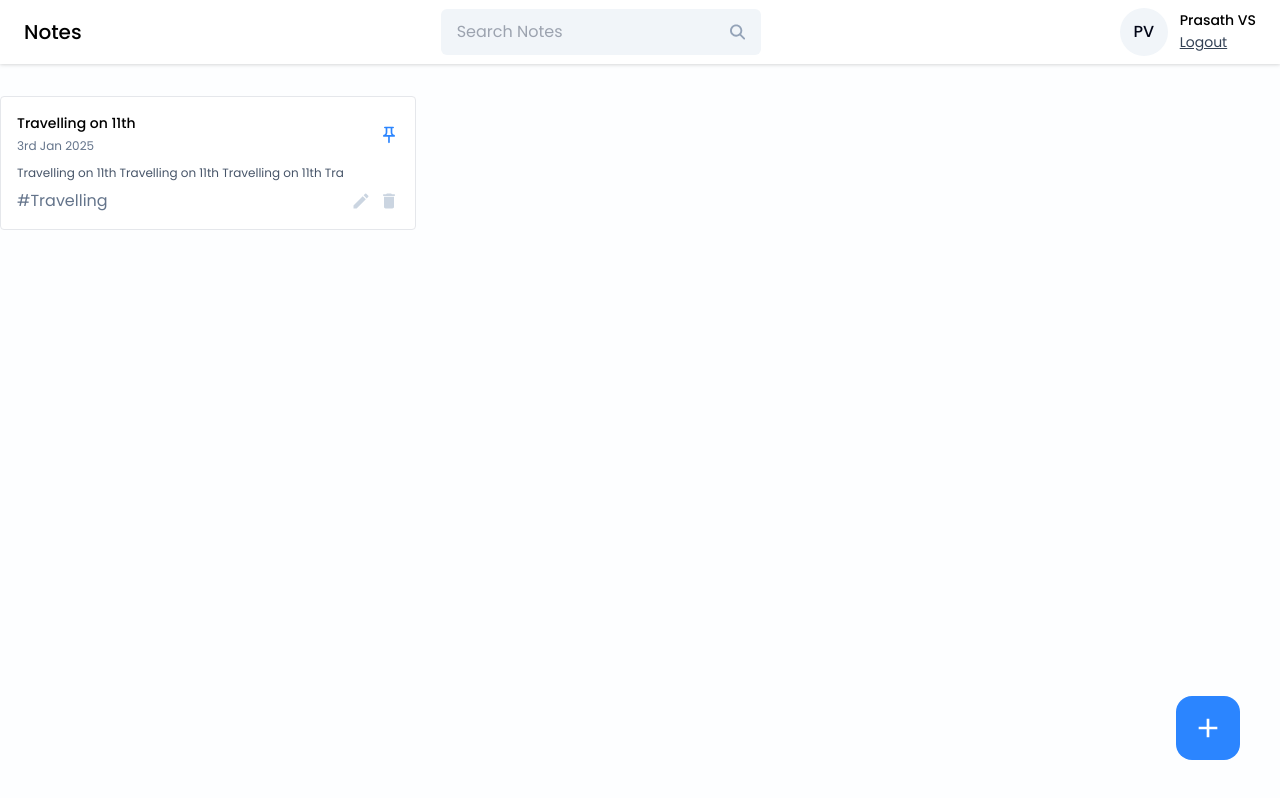
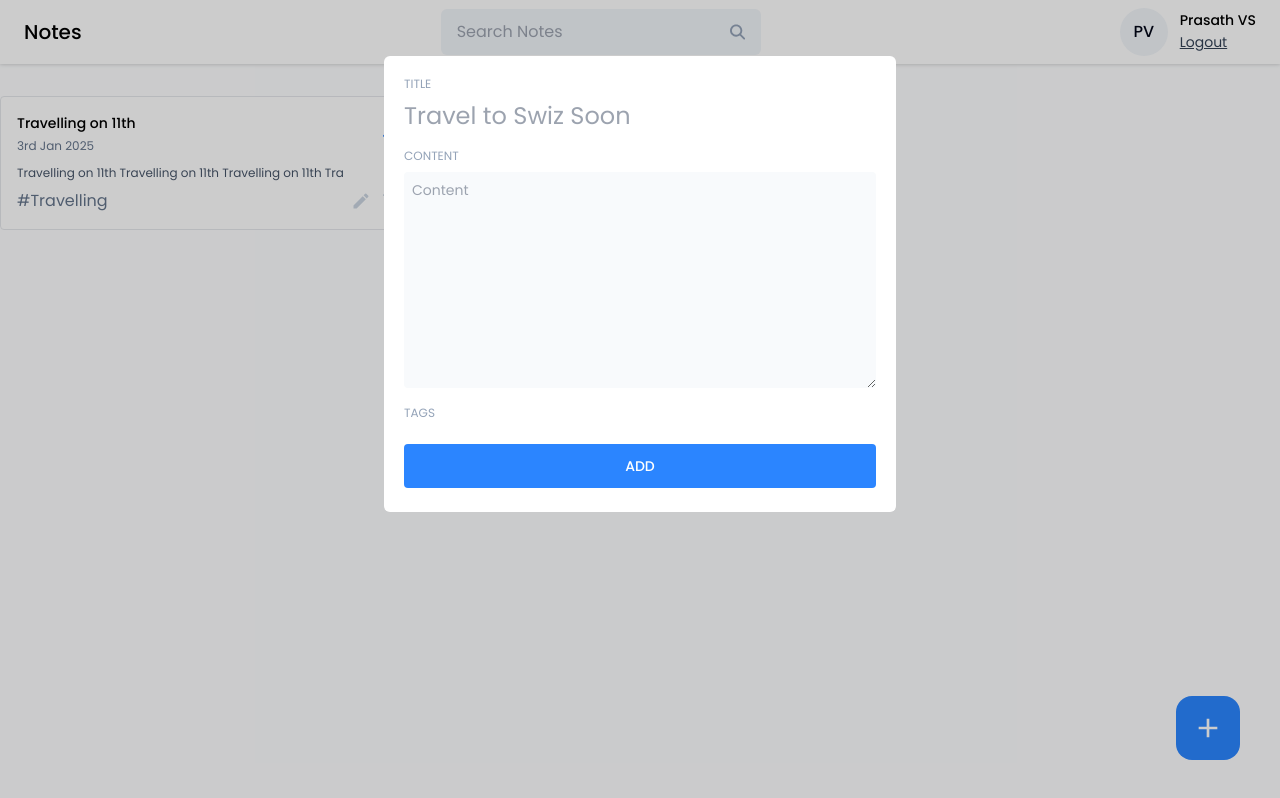
Before and after one commit to vsp1601/Notes-App, a React (Vite) app in the folder frontend/Notes-App/: page /dashboard in a window 1280 px wide. Both pictures are taken after a click on the button 1208 px from the left and 728 px from the top of the page. Built offline with nearby package versions, Linux system fonts and the light colour scheme.

Commit message:
Add-Edit Popup Implemented

```diff
--- a/frontend/Notes-App/package.json
+++ b/frontend/Notes-App/package.json
@@ -13,6 +13,7 @@
     "react": "^19.0.0",
     "react-dom": "^19.0.0",
     "react-icons": "^5.4.0",
+    "react-modal": "^3.16.3",
     "react-router-dom": "^7.1.5"
   },
   "devDependencies": {
--- a/frontend/Notes-App/src/index.css
+++ b/frontend/Notes-App/src/index.css
@@ -27,4 +27,8 @@
   .icon-btn {
     @apply text-xl text-slate-300 cursor-pointer hover:text-primary;
   }
+
+  .input-label{
+    @apply text-xs text-slate-400;
+  }
 }
--- /dev/null
+++ b/frontend/Notes-App/src/pages/Home/AddEditNotes.jsx
@@ -0,0 +1,36 @@
+import React from 'react'
+
+const AddEditNotes = () => {
+  return (
+    <div>
+      <div className='flex flex-col gap-2'>
+        <label className='input-label'>TITLE</label>
+        <input
+            type='text'
+            className='text-2xl text-slate-950 outline-none'
+            placeholder='Travel to Swiz Soon'
+        />
+      </div>
+
+      <div className='flex flex-col gap-2 mt-4'>
+        <label className='input-label'>CONTENT</label>
+        <textarea
+            type='text'
+            className='text-sm text-slate-950 outline-none bg-slate-50 p-2 rounded'
+            placeholder='Content'
+            rows={10}
+        />
+      </div>
+
+      <div className='mt-3'>
+        <label className='input-label'>TAGS</label>
+      </div>
+
+      <button className='btn-primary font-medium mt-5 p-3' onClick={() => {}}>
+        ADD
+      </button>
+    </div>
+  )
+}
+
+export default AddEditNotes
--- a/frontend/Notes-App/src/pages/Home/Home.jsx
+++ b/frontend/Notes-App/src/pages/Home/Home.jsx
@@ -1,9 +1,18 @@
-import React from 'react'
+import React, { useState } from 'react'
 import Navbar from '../../components/Navbar/Navbar'
 import NoteCard from '../../components/Cards/NoteCard'
 import { MdAdd } from 'react-icons/md'
+import AddEditNotes from './AddEditNotes'
+import Modal from 'react-modal'
 
 const Home = () => {
+
+  const [openAddEditModal, setOpenAddEditModal] = useState({
+    isShown: false,
+    type: "add",
+    data: null,
+  })
+
   return (
     <>
       <Navbar />
@@ -24,10 +33,25 @@
       </div>
 
       <button className='w-16 h-16 flex items-center justify-center rounded-2xl bg-primary hover:bg-blue-600 absolute right-10 bottom-10'
-      onClick={() => {}}>
+      onClick={() => {
+        setOpenAddEditModal({isShown:true,type:'add',data:'null'})
+      }}>
         <MdAdd className='text-[32px] text-white' />
       </button>
 
+      <Modal
+        isOpen={openAddEditModal.isShown}
+        onRequestClose = {() => {}}
+        style = {{
+          overlay:{
+            backgroundColor: "rgba(0,0,0,0.2)",
+          },
+        }}
+        contentLabel = ''
+        className='w-[40%] max-h-3/4 bg-white rounded-md mx-auto mt-14 p-5 overflow-scroll'
+      >
+        <AddEditNotes />
+      </Modal>
     </>
   )
 }
```
Also changed, not shown: 2 other files (tests, documents, lock files or other folders).
